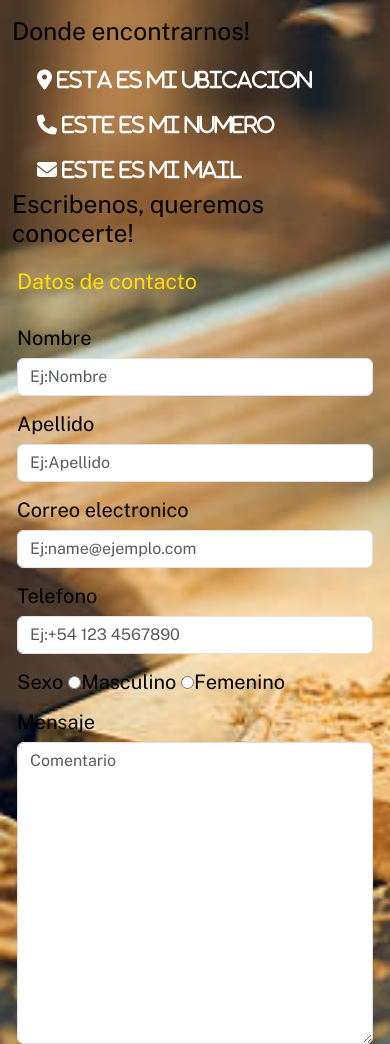
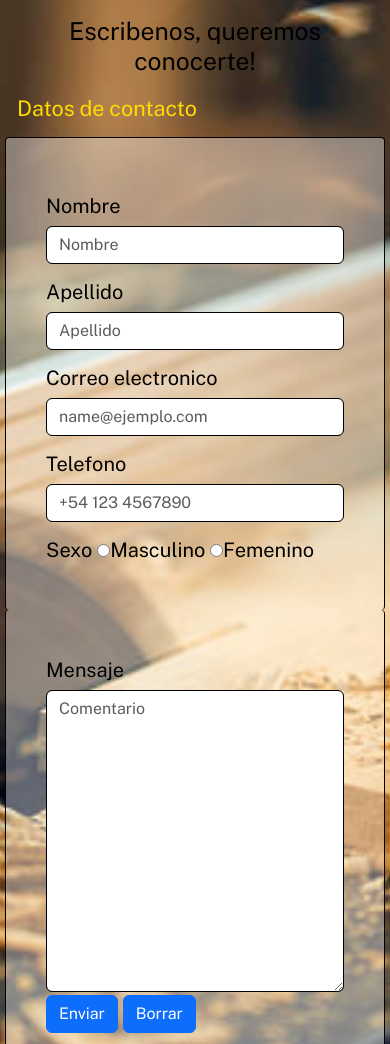
Before and after one commit to Miguel-Funes/Proyecto-coder, a website: page contacto.html in a window 390 px wide. Shown: the part 123-1167 px from the top of the page. Drawn offline with nearby package versions, Linux system fonts and the light colour scheme; a web font is replaced by a local one.

Commit message:
Se corrigieron detalles finales en el menu, responsive y diseño

```diff
--- a/contacto.html
+++ b/contacto.html
@@ -36,40 +36,28 @@
     </header>
     <main> <!--Inicio contenido-->
         <article class="container">
-            <h2>Donde encontrarnos!</h2>
-                <div class="encontranos"> <!--Ubicacion y contacto-->
-                    <div>
-                        <a href="#" class="fa-sharp fa-solid fa-location-dot"> Esta es mi ubicacion</a>
-                    </div>
-                    <div>
-                        <a href="#" class="fa-solid fa-phone"> Este es mi numero</a>
-                    </div>
-                    <div>
-                        <a href="#" class="fa-solid fa-envelope"> Este es mi mail</a>
-                    </div>
-                </div>
             <h2>Escribenos, queremos conocerte!</h2>
                 <form class="row"> <!--Inicio formulario de contacto-->
                     <legend> Datos de contacto </legend>
-                        <div class="col-12 col-xl-6">
+                        <div class="col-12 col-xl-6 bord-left">
                             <div class="mb-2"></div>
                                 <label for="Nombre">Nombre</label>
-                                <input type="text" class="form-control" name="Nombre" placeholder="Ej:Nombre">
+                                <input type="text" class="form-control" name="Nombre" placeholder="Nombre">
                             <div class="mb-2"></div>
                                 <label for="Apellido">Apellido</label>
-                                <input type="text" class="form-control" name="Apellido" placeholder="Ej:Apellido">
+                                <input type="text" class="form-control" name="Apellido" placeholder="Apellido">
                             <div class="mb-2"></div>
                                 <label for="Correo">Correo electronico</label>
-                                <input type="text" class="form-control" name="Correo" placeholder="Ej:name@ejemplo.com">
+                                <input type="text" class="form-control" name="Correo" placeholder="name@ejemplo.com">
                             <div class="mb-2"></div>
                                 <label for="Telefono">Telefono</label>
-                                <input type="text" class="form-control" name="Telefono" placeholder="Ej:+54 123 4567890">
+                                <input type="text" class="form-control" name="Telefono" placeholder="+54 123 4567890">
                             <div class="mb-2"></div>
                                 <label for="Sexo">Sexo</label>
                                 <input type="radio" name="Sexo" id="Masculino" value="Masculino">Masculino
                                 <input type="radio" name="Sexo" id="Femenino" value="Femenino">Femenino
                         </div>
-                        <div class="col-12 col-xl-6">
+                        <div class="col-12 col-xl-6 bord-right">
                             <div class="mb-2">
                                 <label for="Textarea">Mensaje</label>
                                 <textarea class="form-control" rows="12" placeholder="Comentario"></textarea>
@@ -97,14 +85,14 @@
                 <div class="box">
                     <h3>CONTACTANOS</h3> <!--Red social y contacto-->
                     <div class="red-social">
-                        <a href="#" class="fa-brands fa-square-facebook"></a>
-                        <a href="#" class="fa-brands fa-instagram"></a>
-                        <a href="#" class="fa-solid fa-envelope"></a>
+                        <a href="#" class="fa-brands fa-square-facebook" target="_blank"></a>
+                        <a href="#" class="fa-brands fa-instagram" target="_blank"></a>
+                        <a href="#" class="fa-solid fa-envelope" target="_blank"></a>
                     </div>
                 </div>
             </div>
             <div class="grupo-2"> <!--Derechos de autor-->
-                <small>&copy; 2022 <b>Mad-Erro</b> - Todos los derechos reservados.</small>
+                <small>&copy; 2023 <b>Mad-Erro</b> - Todos los derechos reservados.</small>
             </div>
         </div>
     </footer> <!--Fin pie de pagina-->
--- a/scss/_contenido.scss
+++ b/scss/_contenido.scss
@@ -29,9 +29,51 @@ main{
         line-height: 20px * 2; /*Operaciones*/
     }
 }
+h2{
+    @include mobile{ /*Responsive*/
+        text-align: center;
+    }
+}
 p {
     width: 90%;
     padding-left: 20px;
+    @include mobile{ /*Responsive*/
+        text-align: center;
+    }
+}
+.form-control {
+    border: $borde1px;
+}
+.bord-r {
+    background-color: #ffffff60;
+    padding: 2em;
+    border-radius: 4px;
+    border: $borde1px;
+    margin-bottom: 25px;
+}
+.bord-left{
+    background-color: #ffffff60;
+    padding: 2em;
+    border-radius: 4px;
+    border-top: $borde1px;
+    border-left: $borde1px;
+    border-bottom: $borde1px;
+    @include mobile{ /*Responsive*/
+        border-right: $borde1px;
+        border-bottom: none;
+    }
+}
+.bord-right{
+    background-color: #ffffff60;
+    padding: 2em;
+    border-radius: 4px;
+    border-top: $borde1px;
+    border-right: $borde1px;
+    border-bottom: $borde1px;
+    @include mobile{ /*Responsive*/
+        border-left: $borde1px;
+        border-top: none;
+    }
 }
 /*:::::Fin estilo contenido*/
 /*:::::inicio estilo "servicios"*/
@@ -114,11 +156,6 @@ img {
 /*:::::fin estilo "trabajos"*/
 
 /*:::::inicio estilo "contacto"*/
-.encontranos a {
-    color: $colorTipografia1;
-    padding-left: 25px;
-    padding-top: 25px - 10; /*Operaciones*/
-}
 legend {
     color: $colorPrincipal;
 }
--- a/scss/_encabezado.scss
+++ b/scss/_encabezado.scss
@@ -86,6 +86,7 @@ nav{
     display: none;
     @include mobile{ /*Responsive*/
         display: block;
+        padding-right: 16px + 4; /*Operaciones*/
     }
 }
 #check{
--- a/scss/_footer.scss
+++ b/scss/_footer.scss
@@ -29,6 +29,7 @@ footer {
             text-align: center;
             margin-top: 10px;
             line-height: 10px;
+            padding-top: 10px;
         }
         .box p {
             color: $colorTipografia1;
--- a/scss/style.scss
+++ b/scss/style.scss
@@ -3,6 +3,7 @@ $colorPrincipal: rgb(255, 221, 0);
 $colorSecundario: rgba(58, 57, 57, 0.498);
 $colorTipografia1: white;
 $colorTipografia2: black;
+$borde1px: 1px solid black;
 
 /*Mixins*/
 @mixin size{
```
Also changed, not shown: index.html (+4 -4 lines), servicios.html (+6 -8 lines), sobremi.html (+6 -6 lines), trabajos.html (+4 -4 lines), css/main.css.
